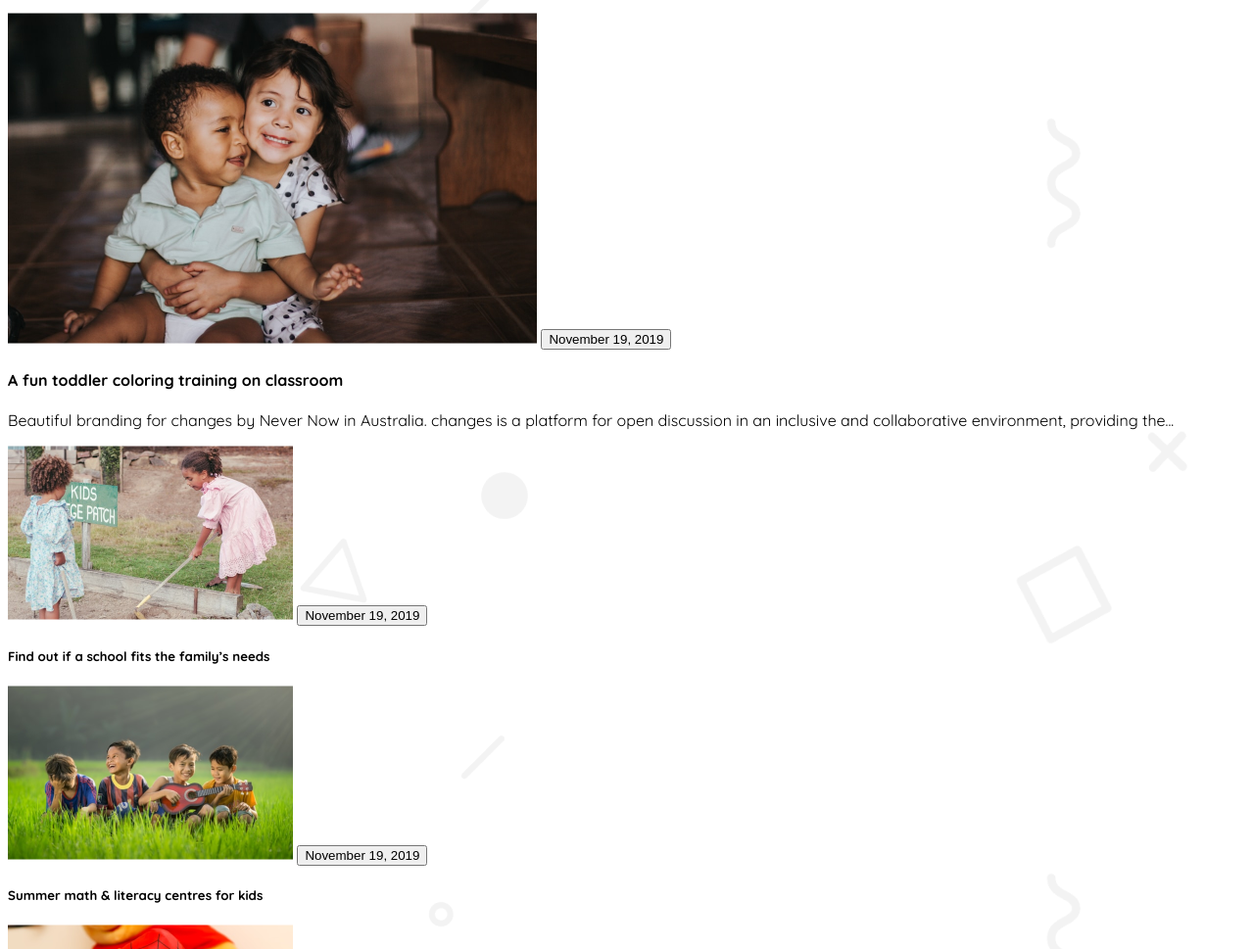
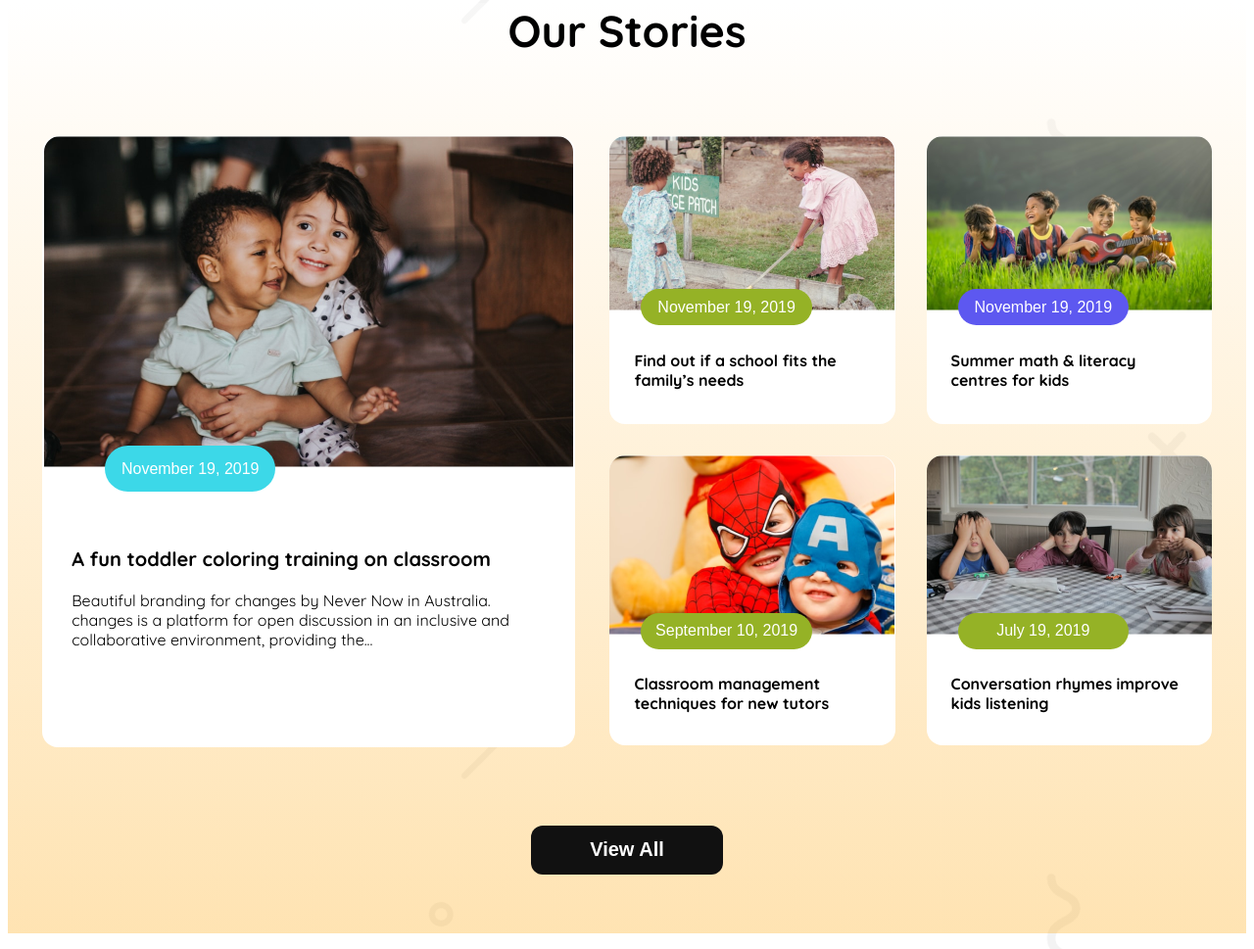
Before and after one commit to afrirahman/web-dev-assignment-2, a plain HTML site: page index.html in a window 1280 px wide. Shown: the part 1831-2800 px from the top of the page at 98% size. Drawn offline with Linux system fonts and the light colour scheme.

Commit message:
updated section  styles

```diff
--- a/index.html
+++ b/index.html
@@ -77,13 +77,14 @@
         <div class="section"></div>
 
         <section class="section-2">
-            <h2 class="section2-title">Our Stories</h2>
+            <h2 class="section2-title dark3">Our Stories</h2>
 
-            <div class="section2-container1">
+            <div class="section2-container">
 
                     <div class="sec2-content1">
-                    <img src="assets/story-1.png" alt="">
-                    <button class="info1-btn">November 19, 2019</button>
+
+                    <img class="content1-img" src="assets/story-1.png" alt="">
+                    <button class="info1-btn dark5">November 19, 2019</button>
 
                     <div class="info1-item">
                         <h4 class="info1-title">A fun toddler coloring training on
@@ -94,47 +95,62 @@
                     </div>
                 </div>
                 <div class="sec2-content2">
-                    <div>
-                        <img src="assets/story-2.png" alt="">
-                        <button class="info2-btn">November 19, 2019</button>
+                    <div class="info2">
+                        <img class="info2-img" src="assets/story-2.png" alt="">
+                        <button class="info2-btn dark5">November 19, 2019</button>
                         <div>
-                            <h5 class="info2-description">Find out if a school fits the
+                            <h5 class="info2-description dark3">Find out if a school fits the
                                 family’s needs</h5>
                         </div>
+                    </div>
 
-                    </div>
-                    <div>
-                        <img src="assets/story-3.png" alt="">
-                        <button class="info3-btn">November 19, 2019</button>
+                    <div class="info2">
+                        <img class="info2-img" src="assets/story-3.png" alt="">
+                        <button class="info3-btn dark5">November 19, 2019</button>
                        <div>
-                        <h5 class="info2-description">Summer math & literacy
+                        <h5 class="info2-description dark3">Summer math & literacy
                             centres for kids</h5>
                        </div>
                     </div>
-                    <div>
-                        <img src="assets/story-4.png" alt="">
-                        <button class="info2-btn">September 10, 2019</button>
+
+                    <div class="info2">
+                        <img class="info2-img" src="assets/story-4.png" alt="">
+                        <button class="info2-btn dark5">September 10, 2019</button>
 
                      <div>
-                        <h5 class="info2-description">Classroom management
+                        <h5 class="info2-description dark3">Classroom management
                             techniques for new tutors</h5>
                      </div>
                     </div>
-                    <div>
-                        <img src="assets/story-5.png" alt="">
-                        <button class="info2-btn">July 19, 2019</button>
+                    <div class="info2">
+                        <img class="info2-img" src="assets/story-5.png" alt="">
+                        <button class="info2-btn dark5">July 19, 2019</button>
                         <div>
-                            <h5 class="info2-description">Conversation rhymes
+                            <h5 class="info2-description dark3">Conversation rhymes
                                 improve kids listening</h5>
                         </div>
 
                     </div>
                 </div>
             </div>
+            <div class="sec2">
+                <button class="sec2-btn dark5">View All</button>
+            </div>
+
         </section>
     </main>
     <footer>
+        <div class="ftr-container">
+            <div class="ftr-1">
 
+            </div>
+            <div class="ftr-1">
+
+            </div>
+            <div class="ftr-1">
+
+            </div>
+        </div>
     </footer>
 </body>
 </html>
--- a/styles/style.css
+++ b/styles/style.css
@@ -3,8 +3,8 @@ body{
      max-width: 120rem;
 
 }
-header{
-    max-width: 100rem;
+  footer , header{
+    max-width: 90rem;
     margin: 0 auto;
 }
 
@@ -113,6 +113,7 @@ header{
     height: 50px;
     width: 50px;
     border: none;
+    font-size: 1.8rem;
     border-radius: 8px;
 
 }
@@ -177,8 +178,8 @@ header{
     text-align: center;
 }
 .section1-container{
-    max-width: 100rem;
-    margin: 0 auto;
+    max-width: 90rem;
+    margin: 0 auto ;
     display: flex;
     justify-content: space-between;
 
@@ -263,6 +264,124 @@ header{
     font-weight: 900;
 }
 
+/* section-2 */
+.section-2{
+    margin-top: 60px;
+    margin-bottom: 80px;
+    background: url(image),linear-gradient(0.00deg, rgba(254, 163, 1, 0.3),rgba(255, 255, 255, 0.3) 100%);
+}
+.section2-title{
+    font-size: 2.8rem;
+    font-weight: 700;
+    text-align: center;
+    margin-bottom: 80px;
+}
+.section2-container{
+    max-width: 90rem;
+    margin: 0 auto;
+    display: flex;
+    justify-content:space-evenly;
+    gap:;
+
+}
+.sec2-content1{
+    background: rgb(255, 255, 255);
+    width: 34rem;
+    height: 39rem;
+    border-radius: 16px;
+    align-items: center;
+}
+.sec2-content2{
+    display: grid;
+    grid-template-columns: repeat(2,1fr);
+    grid-gap: 32px;
+}
+.content1-img{
+    max-width: 100%;
+    margin: 0 auto;
+    margin-left: 2px;
+    border-radius: 16px 16px 0px 0px;
+
+}
+.info1-title{
+    font-size: 1.25rem;
+    font-weight: 700;
+    margin: 0;
+    margin-bottom: 20px;
+}
+.info1-btn{
+    border: none;
+    border-radius:47px ;
+    background-color: rgb(60, 216, 232);
+    font-size: 1rem;
+    font-weight: 500;
+    height: 47px;
+    width: 174px;
+    position: relative;
+    left: 4rem;
+    bottom: 1.6rem;
+}
+.info1-item{
+  padding: 30px;
+  border-radius: 0px 0px 16px 16px;
+
+}
+.info2{
+    max-width:18.2rem ;
+    max-height: 18.5rem;
+    background-color:  rgb(255, 255, 255);
+    border-radius: 16px;
+}
+.info2-img{
+    max-width: 100%;
+    margin: 0 auto;
+    border-radius: 16px 16px 0 0;
+}
+.info2-btn{
+    border: none;
+    border-radius:47px ;
+    background-color:rgb(149, 178, 38);
+    font-size: 1rem;
+    font-weight: 500;
+    height: 2.3rem;
+    width: 10.9rem;
+    position: relative;
+    left: 2rem;
+    bottom: 1.6rem;
+}
+.info3-btn{
+     border: none;
+    border-radius:47px ;
+    background-color: rgb(93, 88, 240);
+    font-size: 1rem;
+    font-weight: 500;
+    height: 2.3rem;
+    width: 10.9rem;
+    position: relative;
+    left: 2rem;
+    bottom: 1.6rem;
+}
+.info2-description{
+    margin: 0;
+    padding: 0 25px;
+    font-size: 1rem;
+    font-weight: 700;
+}
+.sec2{
+    text-align: center;
+    margin-top: 80px;
+
+}
+.sec2-btn{
+    margin-bottom:60px;
+    background-color: rgb(17, 17, 17);
+    border-radius: 12px;
+    width: 12.3rem;
+    height: 3.1rem;
+    font-size: 1.25rem;
+    font-weight: 700;
+    border: none;
+}
 
 /* media query part */
 @media screen and (max-width:576px) {
@@ -271,6 +390,11 @@ header{
         padding: 0 10px;
 
     }
+    .nav-img{
+
+        margin-bottom: 3px;
+    }
+
    .button , .nav2 , .title{
         display: none;
     }
@@ -299,13 +423,19 @@ header{
    }
    .banner-btn{
     margin-top: 15px;
-    margin-left: 90px;
+    margin-left: 116px;
 
 
    }
 .banner-img{
     max-width: 100%;
     margin: 0 auto;
+}
+
+.banner-btn{
+    font-size:1rem ;
+    width: 8.3rem;
+    height: 2.6rem;
 }
    .underline{
     display: block;
@@ -318,13 +448,78 @@ header{
    }
    .section1-title{
     font-size: 2rem;
+    margin-bottom: 55px;
    }
    .section1-container{
     flex-direction: column;
     gap: 30px;
+    padding: 0 5px;
+   }
+   .sec1-item1 , .sec1-item2 , .sec1-item3{
+    max-width: 22.3rem;
+    max-height: 20.8rem;
    }
    .round{
     display: none;
    }
 
+   .section2-container{
+    flex-direction: column;
+   }
+   .sec2-content1{
+    display: none;
+   }
+  .info2 , .sec2-content2{
+    max-width: 100%;
+    margin: 0 auto;
+   }
+
+   .info2-btn{
+    font-size: .7rem;
+    font-weight: 500;
+    height: 1.5rem;
+    width: 7rem;
+    left: 1.1rem;
+    bottom: 1.1rem;
+
 }
+.info3-btn{
+    font-size: .7rem;
+    font-weight: 500;
+    height: 1.5rem;
+    width: 7rem;
+    left: 1.1rem;
+    bottom: 1.1rem;
+
+}
+.sec2-content2{
+    grid-gap: 10px;
+    padding: 0 10px;
+}
+.info2-description{
+    margin: 0;
+    padding: 0 10px 15px;
+    font-size: .65rem;
+    font-weight: 600;
+}
+.section2-title{
+    font-size: 2.1rem;
+    font-weight: 700;
+    text-align: center;
+    margin-bottom: 55px;
+}
+
+.sec2{
+    margin-top: 40px;
+
+}
+.sec2-btn{
+
+    width: 8.35rem;
+    height: 1.85rem;
+    font-size: .8rem;
+
+}
+
+
+}
```
